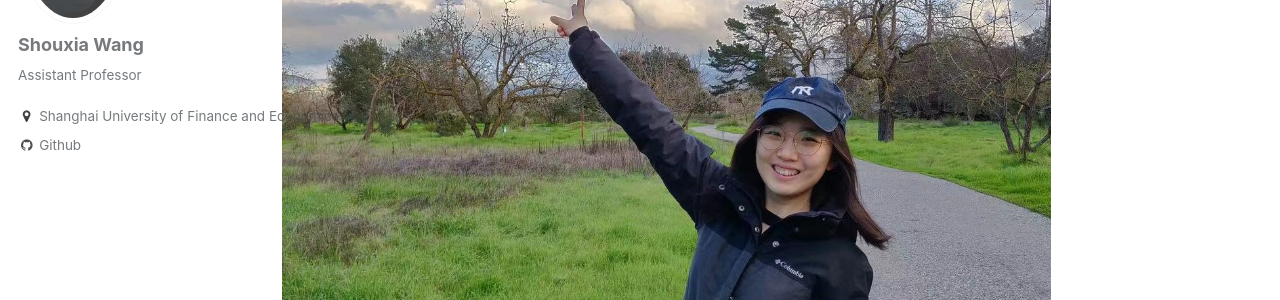
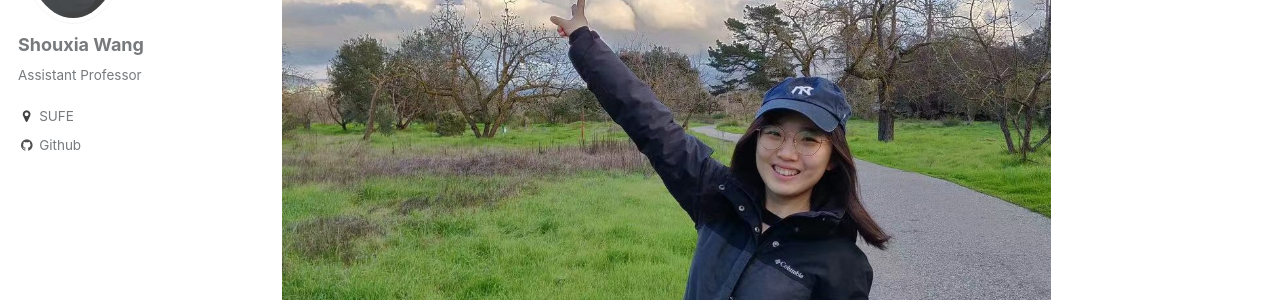
Before and after one commit to xhwylwsx/xhwylwsx.github.io, a Jekyll site: the page built from _pages/about.md, in a window 1280 px wide. Shown: the part 254-554 px from the top of the page. Built offline with Jekyll 4.4.1, drawn with Linux system fonts in a browser that asks for light colours.

Commit message:
Update _config.yml

```diff
--- a/_config.yml
+++ b/_config.yml
@@ -82,7 +82,7 @@ author:
   avatar           : "profile.png"
   bio              : "Assistant Professor"
   location         :
-  employer         : "Shanghai University of Finance and Economics"
+  employer         : "SUFE"
   googlescholar    :
   email            :
   uri              :
```
